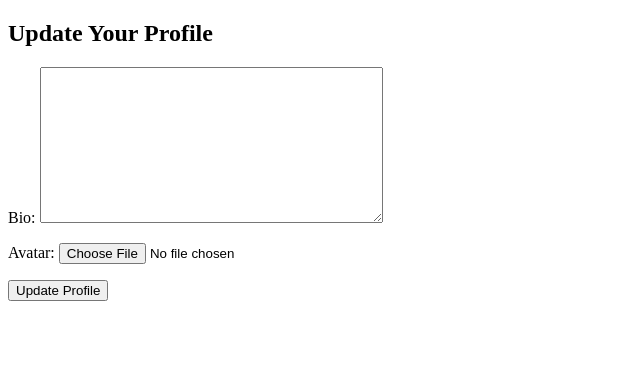
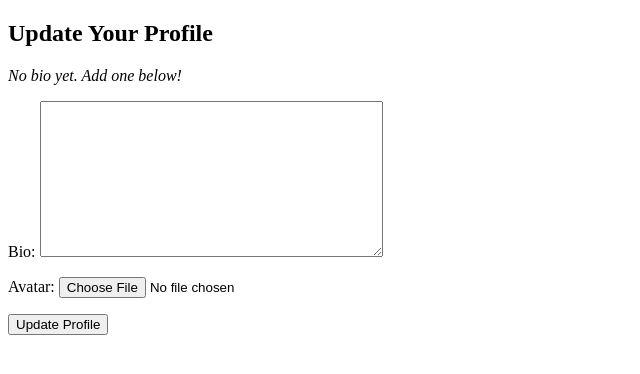
Before and after one commit to BlvckKryptonite/scene-share, a Django app: template accounts/templates/accounts/profile.html in a window 1280 px wide. Shown: the part 98-472 px from the top of the page, without its empty margins (0-640 px from the left). Run offline with Django 4.2, Linux system fonts and the light colour scheme; the template is opened without the code that fills it: values that come from a table or form of the project are taken from there, others are empty.

Commit message:
Improved profile UI to display current bio outside of editable bio input field.

```diff
--- a/accounts/templates/accounts/profile.html
+++ b/accounts/templates/accounts/profile.html
@@ -2,6 +2,12 @@
 
 {% block content %}
 <h2>Update Your Profile</h2>
+  <!-- Display saved bio -->
+  {% if user.profile.bio %}
+    <p><strong>Bio:</strong> {{ user.profile.bio }}</p>
+  {% else %}
+    <p><em>No bio yet. Add one below!</em></p>
+  {% endif %}
 <form method="POST" enctype="multipart/form-data">
     {% csrf_token %}
     {{ form.as_p }}
```
Also changed, not shown: db.sqlite3.
